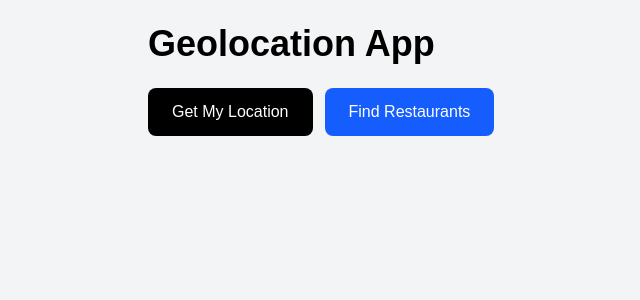
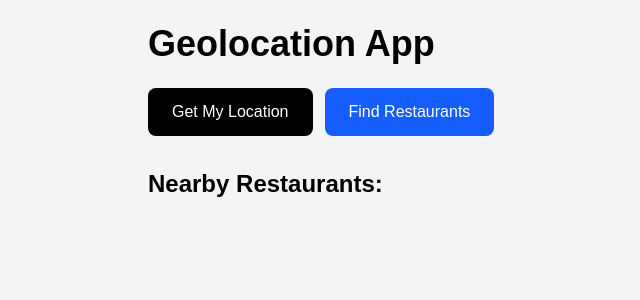
Before and after one commit to adnan2508/geolocation, a Next.js app: page / in a window 1280 px wide. Shown: the top 300 px of the page, without its empty margins (44-684 px from the left). Built offline with nearby package versions, Linux system fonts and the light colour scheme.

Commit message:
hotels are now showing

```diff
--- a/app/page.tsx
+++ b/app/page.tsx
@@ -42,7 +42,7 @@ export default function Home() {
 
         console.log(latitude, longitude);
 
-        const query =`
+        const query = `
           [out:json];
           node
           ["amenity"="restaurant"]
@@ -60,7 +60,7 @@ export default function Home() {
             setRestaurants(data.elements);
           })
       },
-      (error)=>{
+      (error) => {
         console.log(error);
       }
     );
@@ -115,6 +115,34 @@ export default function Home() {
               {error}
             </p>
           )}
+
+          {/* Restaurent rendering area */}
+          <div className="mt-8">
+            <h2 className="text-2xl font-bold mb-4">
+              Nearby Restaurants:
+            </h2>
+
+            <div className="space-y-4">
+              {
+                restaurants.map((restaurant, index) => (
+                  <div
+                  key={index}
+                  className="bg-white p-4 rounded-xl shadow">
+                    <h3>{restaurant.tags?.name || "Unnamed Restaurant"}</h3>
+
+                    <p>
+                      Latitude: {restaurant.lat}
+                    </p>
+
+                    <p>
+                      Longitude: {restaurant.lon}
+                    </p>
+                  </div>
+                ))
+              }
+            </div>
+          </div>
+
         </div>
 
       </main>
```
Lines whose indentation alone changed are shown as unchanged.
